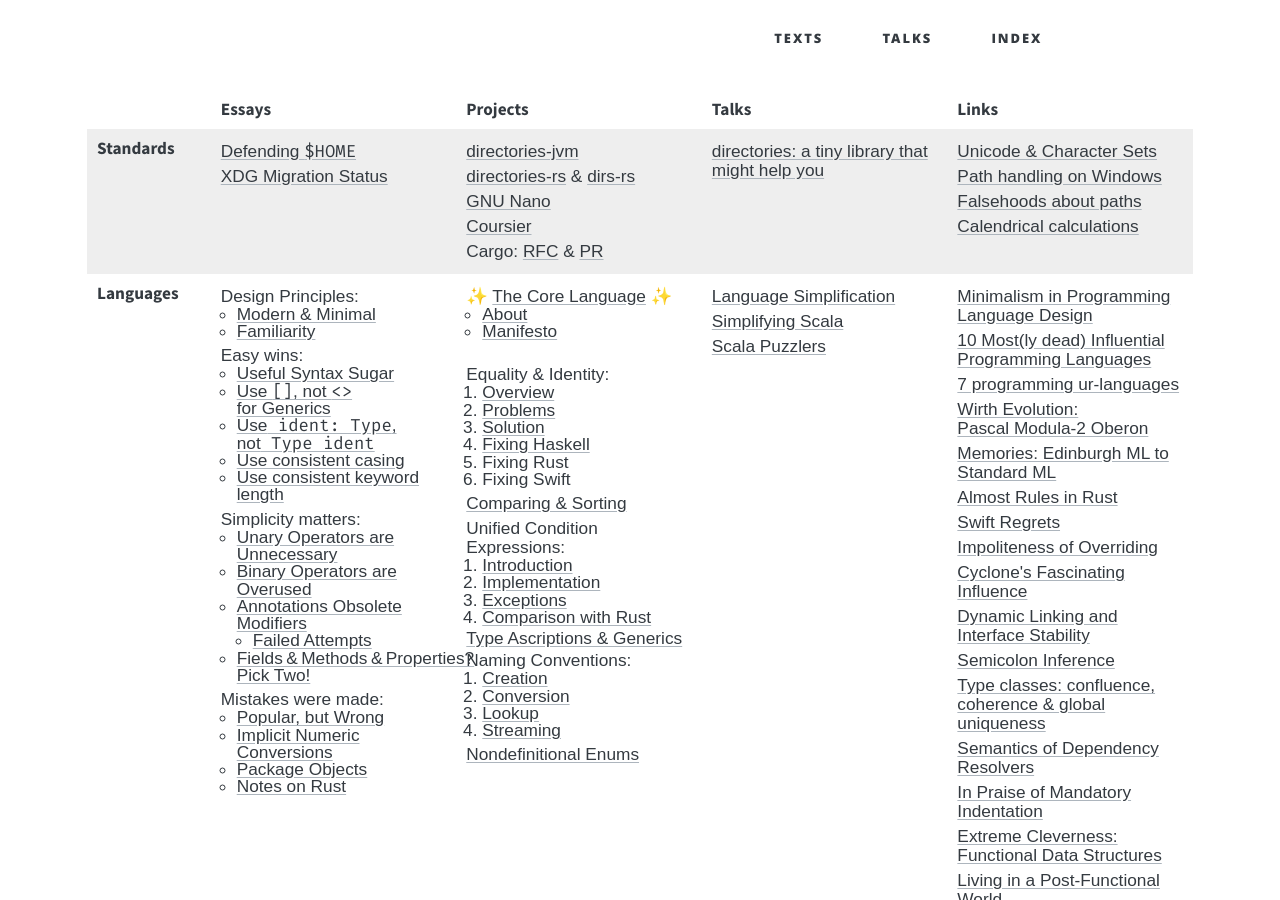
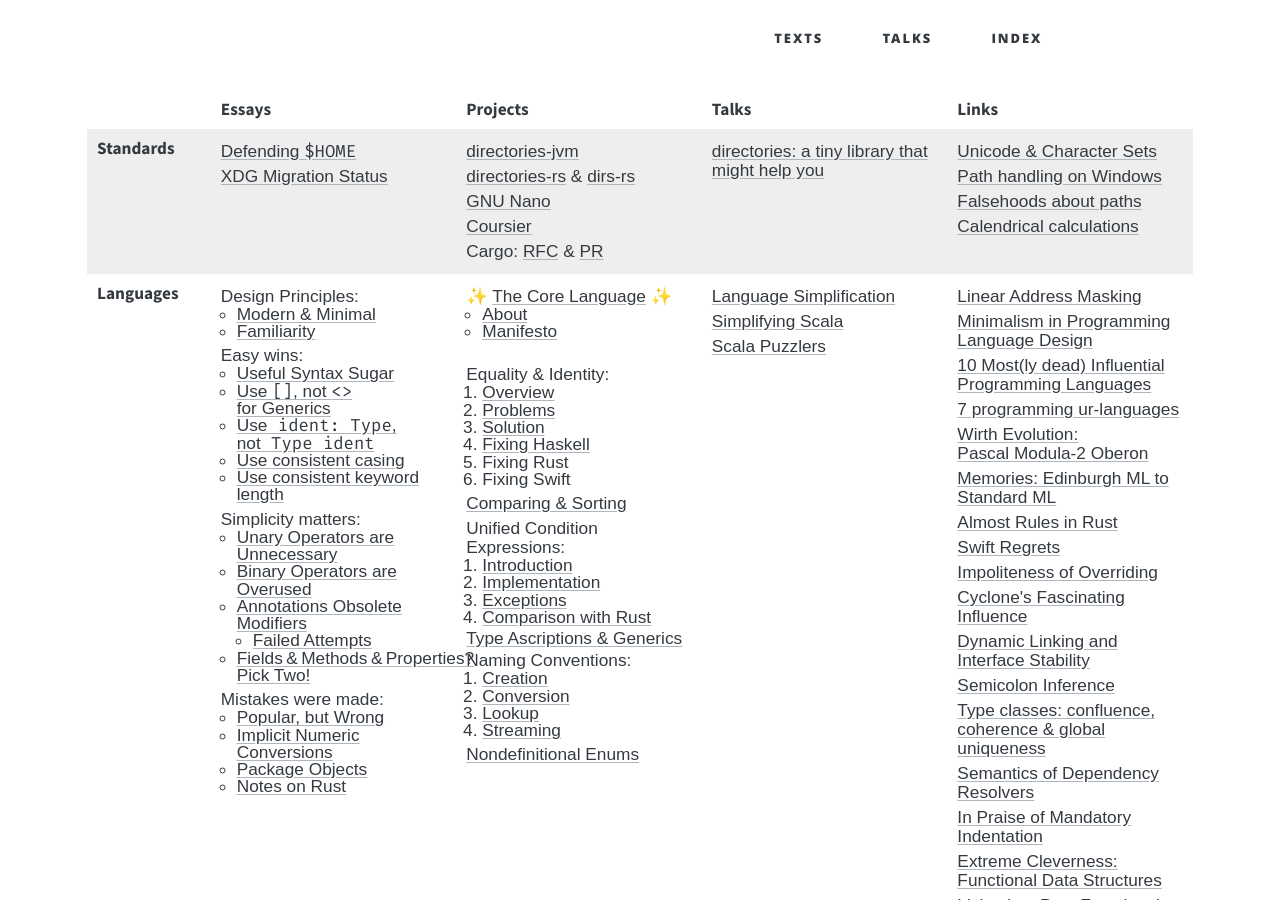
Before and after one commit to soc/soc.me, a Jekyll site: the page built from index.md, in a window 1280 px wide and 900 px high. Built offline with Jekyll 4.4.1, drawn with Linux system fonts in a browser that asks for light colours; some web fonts are replaced.

Commit message:
add "Linear Address Masking" link to index

```diff
--- a/index.md
+++ b/index.md
@@ -118,6 +118,7 @@
       <div><a href="talks/functional-meetup-2014">Scala Puzzlers</a></div>
     </td>
     <td>
+      <div><a href="https://lwn.net/Articles/902094/">Linear Address Masking</a></div>
       <div><a href="https://pointersgonewild.com/2022/05/23/minimalism-in-programming-language-design/">Minimalism in Programming Language Design</a></div>
       <div><a href="https://hillelwayne.com/post/influential-dead-languages/">10 Most(ly dead) Influential Programming Languages</a></div>
       <div><a href="https://madhadron.com/posts/seven_languages.html">7 programming ur-languages</a></div>
```
